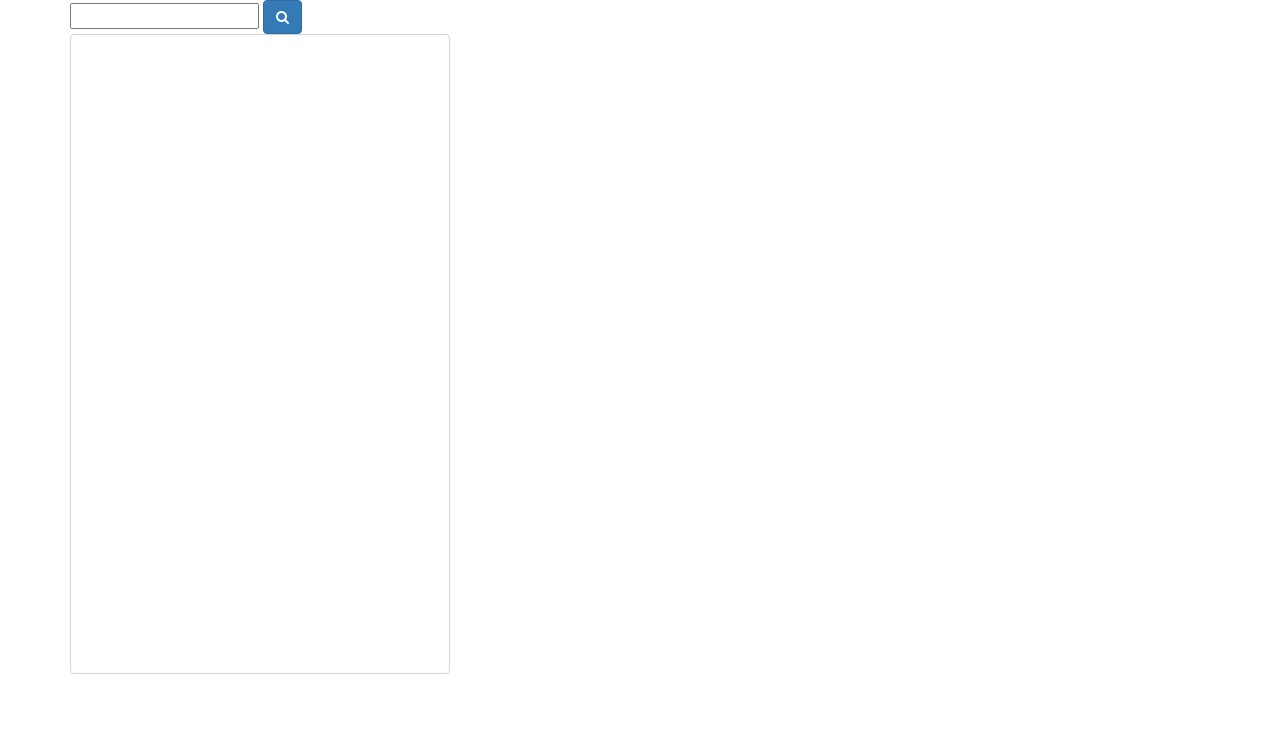
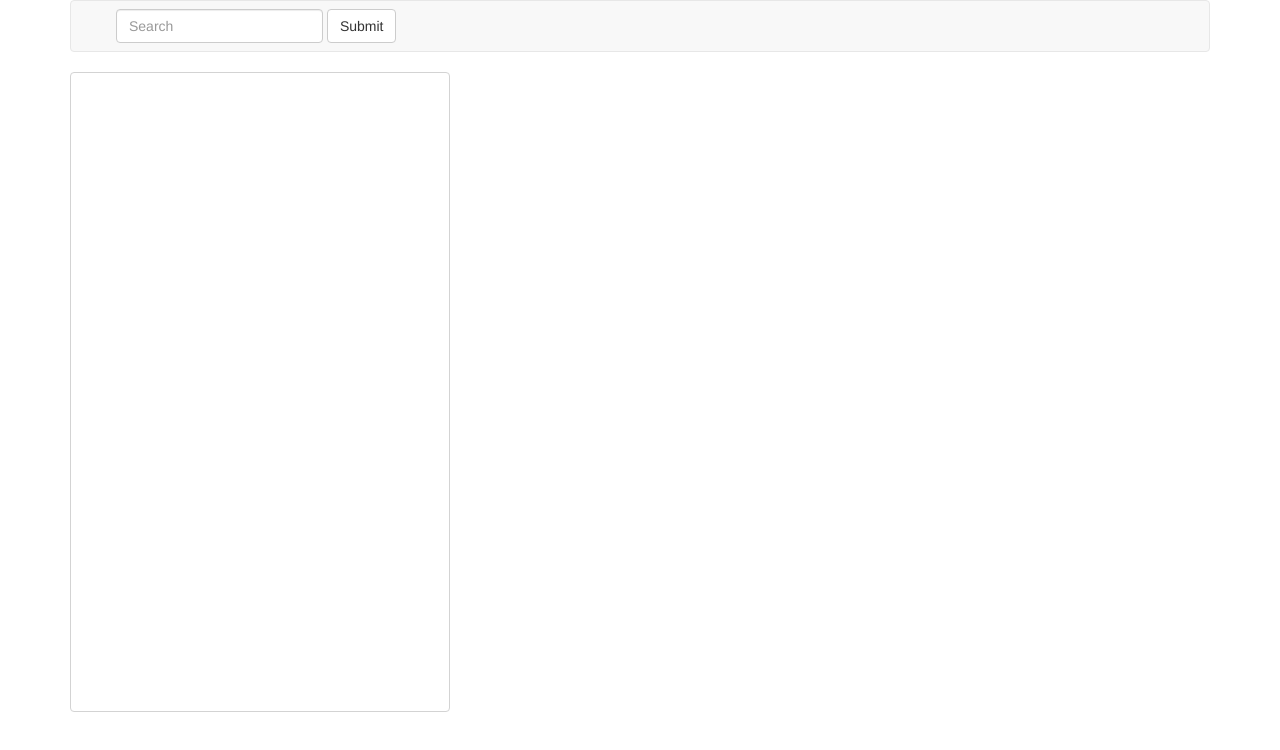
Before and after one commit to GitSaad/Trendify, a website: page public/index.html in a window 1280 px wide. Drawn offline with nearby package versions, Linux system fonts and the light colour scheme.

Commit message:
Added navbar

```diff
--- a/public/index.html
+++ b/public/index.html
@@ -22,12 +22,18 @@
 <body ng-app="trendifyApp">
 	<div ng-controller="MainController" id="controller">
         <div class="container">
-            <input ng-model="twitterInputField" type="text">
-            <button ng-click="tweetSearch()" class="btn btn-primary"><i class="fa fa-search"></i></button>
-            <br>
-            {{test}}
-            {{twitterInputField}}
-            {{fromServer}}
+        	<nav class="navbar navbar-default">
+        		<div class="container-fluid">
+		        	<div class="collapse navbar-collapse">
+			        	<form class="navbar-form navbar-left" role="search" ng-submit="tweetSearch()">
+			        		<div class="form-group">
+			        	    	<input ng-model="twitterInputField" type="text" class="form-control" placeholder="Search">
+			        		</div>
+			        		<button type="submit" class="btn btn-default">Submit</button>
+			        	</form>
+			        </div>
+			    </div>
+			</nav>
             <div id="tweetContainer" class="col-xs-6 col-md-4">
             	<div ng-repeat="tweet in tweets track by $index" id="{{tweet.id}}"></div>
             </div>
```
